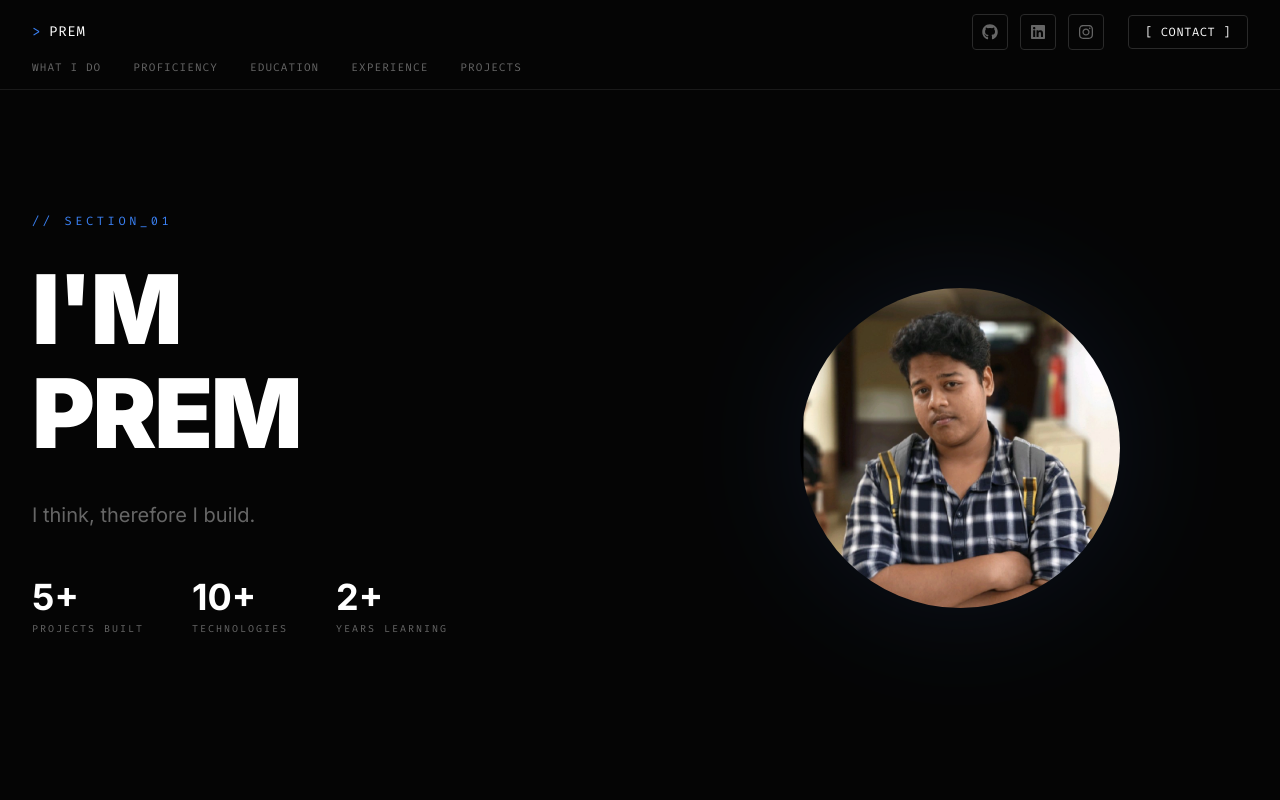
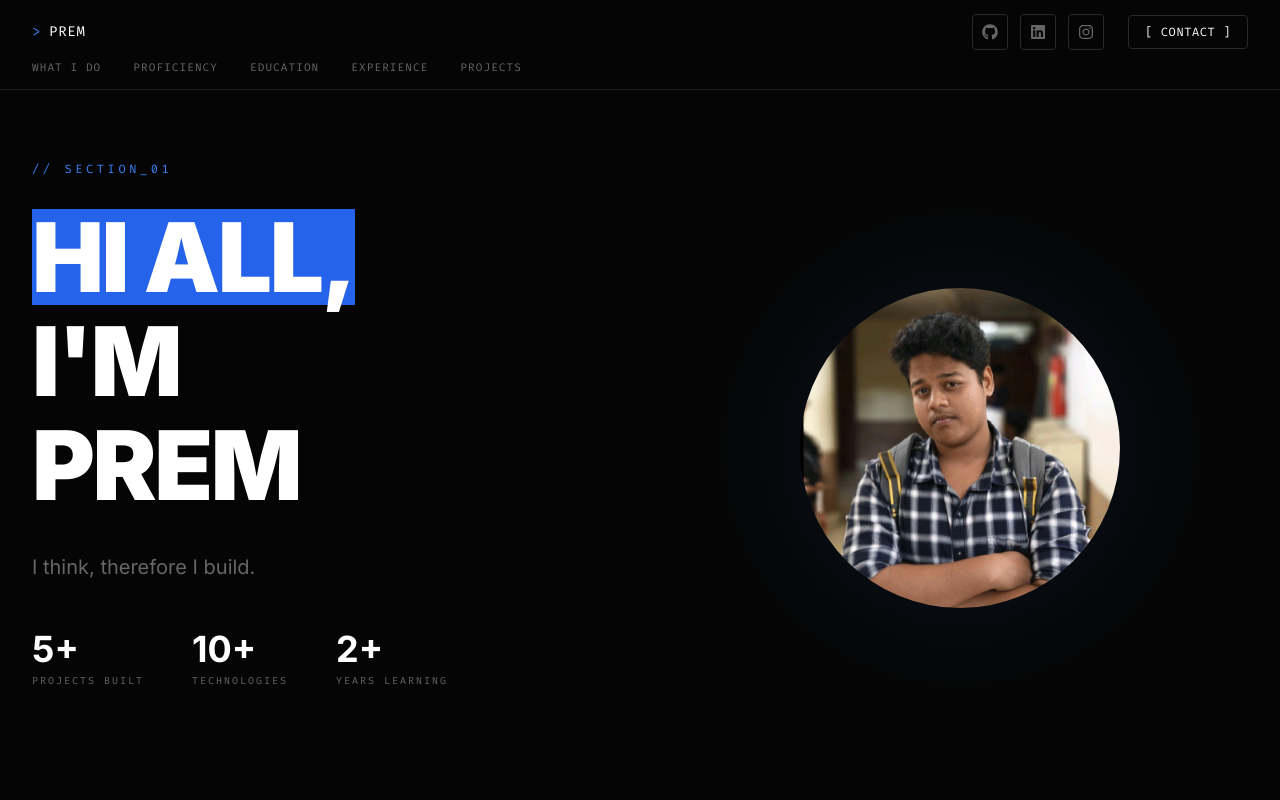
Before and after one commit to prempscode/premDev-Portfolio, a React (Vite) app: page / in a window 1280 px wide. Shown: the top 800 px of the page. Built offline with nearby package versions, Linux system fonts and the light colour scheme.

Commit message:
final-changes

```diff
--- a/src/components/Hero.jsx
+++ b/src/components/Hero.jsx
@@ -41,14 +41,14 @@ const Hero = () => {
 
         <div className="grid lg:grid-cols-2 gap-16 items-center">
           <div>
-            {/* <motion.h1
+            <motion.h1
               initial={{ opacity: 0, y: 30 }}
               animate={{ opacity: 1, y: 0 }}
               transition={{ duration: 0.6 }}
               className="text-5xl md:text-7xl lg:text-8xl font-black tracking-tight text-white mb-2 leading-[1.1] bg-blue-600  inline-block"
             >
               HI ALL,
-            </motion.h1> */}
+            </motion.h1>
 
             <motion.h1
               initial={{ opacity: 0, y: 30 }}
```
